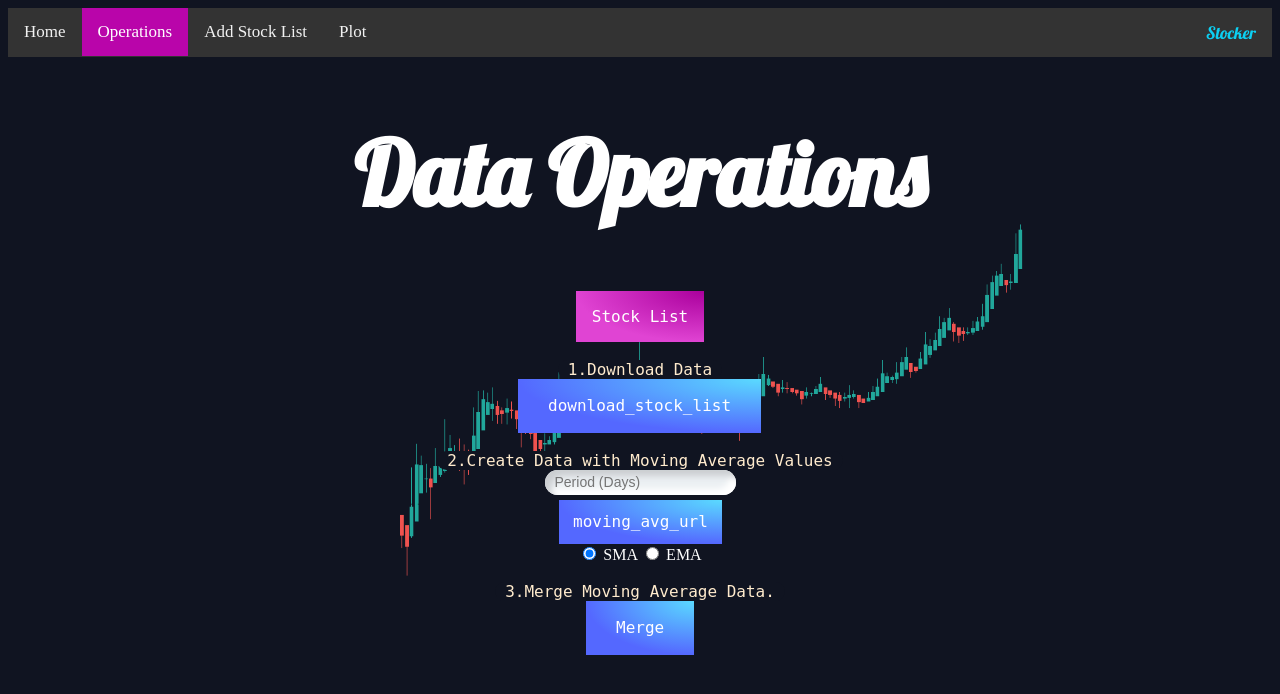
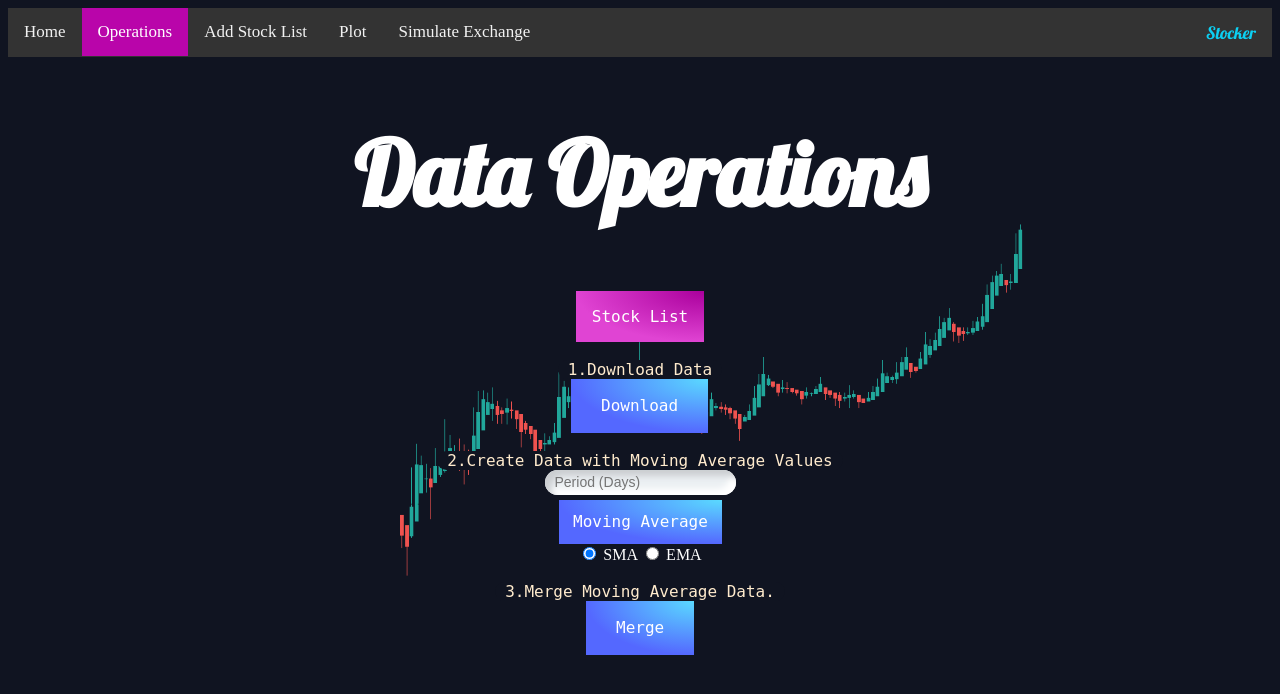
Before and after one commit to AniruddhaMandal/Stocker, a Flask app: page /ops in a window 1280 px wide. Shown: the top 694 px of the page. Run offline with Flask 3, Linux system fonts and the light colour scheme.

Commit message:
Merge Bug Fix!

```diff
--- a/webapi/main.py
+++ b/webapi/main.py
@@ -15,6 +15,7 @@ from webapi.plot_request import plot_client
 from webapi.merge_api import merge_client
 from webapi.avg_api import avg_client
 from webapi.download_api import download_client
+from webapi.simulation_api import simulation_interface
 
 _log = catalog.CataLog()
 
@@ -24,6 +25,7 @@ web_client.register_blueprint(plot_client)
 web_client.register_blueprint(merge_client)
 web_client.register_blueprint(avg_client)
 web_client.register_blueprint(download_client)
+web_client.register_blueprint(simulation_interface)
 
 @web_client.route("/")
 def home():
@@ -65,6 +67,13 @@ def operations_interface():
         return render_template("operations.html",stock_list=stock_names_list)
 
     if request.method == "POST":
+
+        operation_dict = {
+            "Download" : "download_stock_list",
+            "Moving Average" : "moving_avg_url",
+            "Merge" : "merge_stock_list"
+        }
+
         responses_dictionary = {
             "stock_name": [],
             "operation": None,
@@ -77,8 +86,11 @@ def operations_interface():
             for value in r.getlist(key):
                 if key == "stock_name":
                     responses_dictionary[key].append(value)
+                elif key == "operation":
+                    responses_dictionary[key] = operation_dict[value]
                 else:
                     responses_dictionary[key] = value
+
 
         message = requests.post(f"http://127.0.0.1:5000/{responses_dictionary['operation']}",json=responses_dictionary).text
         message = message.split("\n")
--- a/webapi/templates/base.html
+++ b/webapi/templates/base.html
@@ -21,6 +21,7 @@
         <a {{operations_active}} href="{{url_for('operations_interface')}}"> Operations</a>
         <a {{list_active}} href="{{url_for('add_client.add_stock_list')}}"> Add Stock List</a>
         <a {{plot_active}} href="{{url_for('plot_interface')}}">Plot</a>
+        <a {{simul_active}} href="{{url_for('simulation_interface.simul_cal_interface')}}">Simulate Exchange</a>
         <!--
         <a {{new_active}} href="{{url_for('add_client.add_stock_form')}}">New</a>
         <a {{update_active}} href="{{url_for('update_call')}}">Update</a>
--- a/webapi/templates/operations.html
+++ b/webapi/templates/operations.html
@@ -33,23 +33,23 @@ Data Operations
     <div>
         <br>
         <label for="Download" class="label-tag">1.Download Data </label> <br>
-        <input type="submit" name="operation" value="download_stock_list" class="button">
+        <input type="submit" name="operation" value="Download" class="button">
 
         <div>
           <br>
           <label for="input-form" class="label-tag">2.Create Data with Moving Average Values</label> <br>
 
           <input type="text" placeholder="Period (Days)" name="text_input" value="" class="input-form"> <br>
-          <input type="submit" name="operation" value="moving_avg_url" class="button button-submit">
+          <input type="submit" name="operation" value="Moving Average" class="button button-submit">
           <br>
           <input type="radio" name="moving_avg_type" value="sma" checked="checked"> SMA
-          <input type="radio" name="moving_avg_type" value="ema"> EMA
+          <input type="radio" name="moving_avg_type" value="ema" data-attrib="hi"> EMA
 
         </div>
 
         <br>
         <label for="Merge" class="label-tag">3.Merge Moving Average Data.</label><br>
-        <input type="submit" name="operation.merge_stock_list" value="Merge" class="button">
+        <input type="submit" name="operation" value="Merge" class="button">
 
     </div>
   </form>
```
Also changed, not shown: webapi/simulation_api.py (added, +12 -0 lines), webapi/templates/simulation_interface.html (added, +19 -0 lines).
